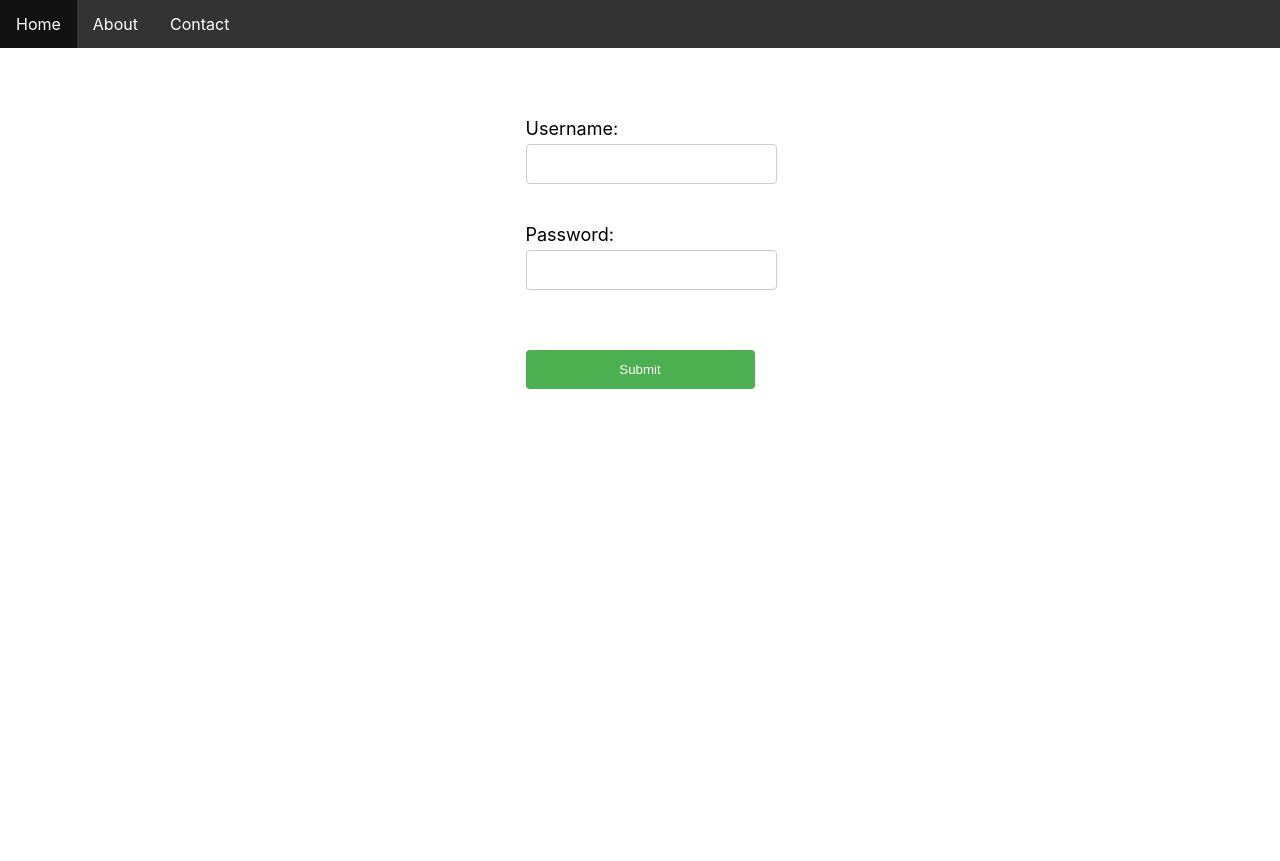
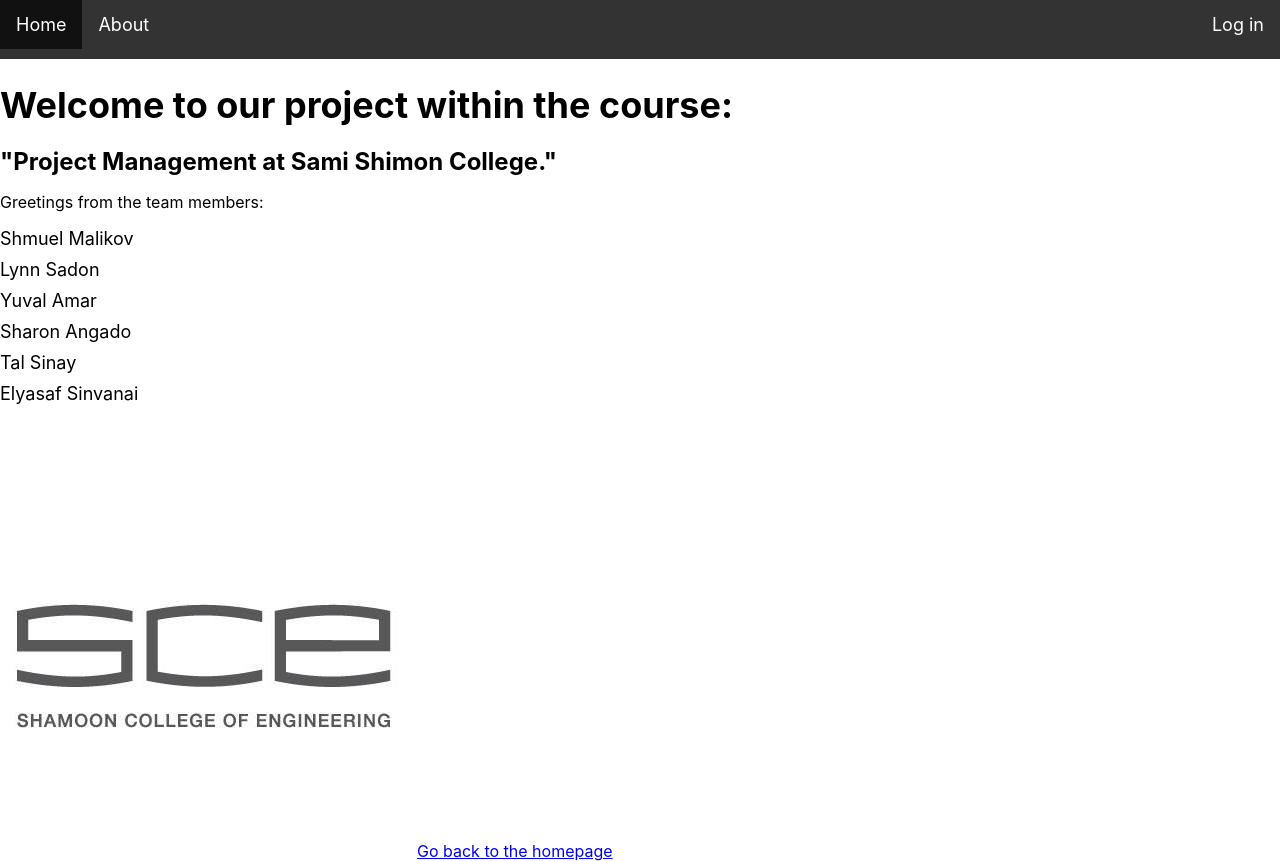
Before and after one commit to Shmulls/GoalFeed-Frontned, a React (Create React App) app: page /about in a window 1280 px wide. Before the commit the page ends 800 px from the top, so only its background shows below. Built offline with nearby package versions, Linux system fonts and the light colour scheme.

Commit message:
Pages added and linked.

```diff
--- a/src/App.js
+++ b/src/App.js
@@ -1,13 +1,19 @@
 import React from "react";
-import { BrowserRouter as Router } from "react-router-dom";
+import { BrowserRouter as Router, Routes, Route } from "react-router-dom";
 import Navbar from "./Pages/navbar/navbar";
 import Login from "./Pages/login/login";
+import About from "./Pages/About/about";
+import Home from "./Pages/home/home";
 
 function App() {
   return (
     <Router>
       <Navbar />
-      <Login />
+      <Routes>
+        <Route path="/home" element={<Home />} />
+        <Route path="/login" element={<Login />} />
+        <Route path="/about" element={<About />} />
+      </Routes>
     </Router>
   );
 }
--- /dev/null
+++ b/src/Pages/About/about.css
@@ -0,0 +1,41 @@
+.about {
+  font-family: Arial, sans-serif;
+}
+
+header {
+  background-color: #f2f2f2;
+  padding: 20px;
+  text-align: center;
+}
+
+h1 {
+  font-size: 36px;
+  margin-bottom: 10px;
+}
+
+main {
+  max-width: 800px;
+  margin: 0 auto;
+  padding: 20px;
+  text-align: center;
+}
+
+h2 {
+  font-size: 24px;
+  margin-bottom: 10px;
+}
+
+ul {
+  list-style: none;
+  padding: 0;
+}
+
+li {
+  font-size: 18px;
+  margin-bottom: 10px;
+}
+
+img {
+  max-width: 100%;
+  margin-top: 20px;
+}
--- /dev/null
+++ b/src/Pages/About/about.js
@@ -0,0 +1,25 @@
+import { Link } from "react-router-dom";
+import "./about.css";
+import logo from "./logosce.jpeg";
+
+function About() {
+  return (
+    <div>
+      <h1>Welcome to our project within the course:</h1>
+      <h2>"Project Management at Sami Shimon College."</h2>
+      <p>Greetings from the team members:</p>
+      <ul>
+        <li>Shmuel Malikov</li>
+        <li>Lynn Sadon</li>
+        <li>Yuval Amar</li>
+        <li>Sharon Angado</li>
+        <li>Tal Sinay</li>
+        <li>Elyasaf Sinvanai</li>
+      </ul>
+      <img src={logo} alt="Our Logo" />
+      <Link to="/home">Go back to the homepage</Link>
+    </div>
+  );
+}
+
+export default About;
--- /dev/null
+++ b/src/Pages/home/home.js
@@ -0,0 +1,13 @@
+import React from "react";
+import "./home.css";
+
+function Home() {
+  return (
+    <div>
+      <h1>Welcome to our project within the course:</h1>
+      <h2>"Project Management at Sami Shimon College."</h2>
+    </div>
+  );
+}
+
+export default Home;
--- a/src/Pages/login/login.js
+++ b/src/Pages/login/login.js
@@ -1,10 +1,12 @@
 import React, { useState } from "react";
+import { useNavigate } from "react-router-dom";
 import { sendLoginRequest } from "../../API/Auth_calls";
 import "./login.css";
 
 function Login() {
   const [username, setUsername] = useState("");
   const [password, setPassword] = useState("");
+  const navigate = useNavigate();
 
   const handleUsernameChange = (event) => {
     setUsername(event.target.value);
@@ -14,17 +16,18 @@ function Login() {
     setPassword(event.target.value);
   };
 
-  const handleSubmit = (event) => {
+  const handleSubmit = async (event) => {
     event.preventDefault();
     console.log(`Username: ${username}, Password: ${password}`);
-  };
-
-  const login_msg = async (username, password) => {
-    console.log(`USERNAME:\t${username}\nPASSWORD:\t${password}`);
-    await sendLoginRequest({
-      username,
-      password,
-    });
+    try {
+      await sendLoginRequest({
+        username,
+        password,
+      });
+      navigate("/login");
+    } catch (error) {
+      console.error(error);
+    }
   };
 
   return (
@@ -45,11 +48,7 @@ function Login() {
         </label>
         <br />
         <label>
-          <input
-            type="submit"
-            value="Submit"
-            onClick={() => login_msg(username, password)}
-          />
+          <input type="submit" value="Submit" />
         </label>
       </form>
     </div>
--- a/src/Pages/navbar/navbar.css
+++ b/src/Pages/navbar/navbar.css
@@ -13,6 +13,10 @@ nav li {
   float: left;
 }
 
+nav li:last-child {
+  float: right;
+}
+
 nav li a {
   display: block;
   color: white;
@@ -24,3 +28,17 @@ nav li a {
 nav li a:hover {
   background-color: #111;
 }
+
+.nav .login {
+  float: right;
+}
+
+.nav .login button {
+  background-color: green;
+  color: white;
+  padding: 10px;
+  border: none;
+  border-radius: 5px;
+  cursor: pointer;
+  margin-left: 10px;
+}
--- a/src/Pages/navbar/navbar.js
+++ b/src/Pages/navbar/navbar.js
@@ -1,22 +1,30 @@
+import React from "react";
+import { Link } from "react-router-dom";
 import "./navbar.css";
 
 function Navbar() {
   return (
-    <div className="nav">
-      <nav>
-        <ul>
-          <li>
-            <a href="http://www.google.com">Home</a>
-          </li>
-          <li>
-            <a href="http://www.google.com">About</a>
-          </li>
-          <li>
-            <a href="http://www.google.com">Contact</a>
-          </li>
-        </ul>
-      </nav>
-    </div>
+    <nav className="navbar">
+      <ul className="navbar-nav">
+        <li className="logo">
+          <Link to="/home" className="nav-link">
+            <span className="link-text logo-text">Home</span>
+          </Link>
+        </li>
+
+        <li className="nav-item">
+          <Link to="/about" className="nav-link">
+            <span className="link-text">About</span>
+          </Link>
+        </li>
+
+        <li className="nav-item">
+          <Link to="/login" className="nav-link">
+            <span className="link-text">Log in</span>
+          </Link>
+        </li>
+      </ul>
+    </nav>
   );
 }
 
```
Also changed, not shown: .eslintrc.json, src/Pages/About/logosce.jpeg (added), src/Pages/home/home.css (added).
